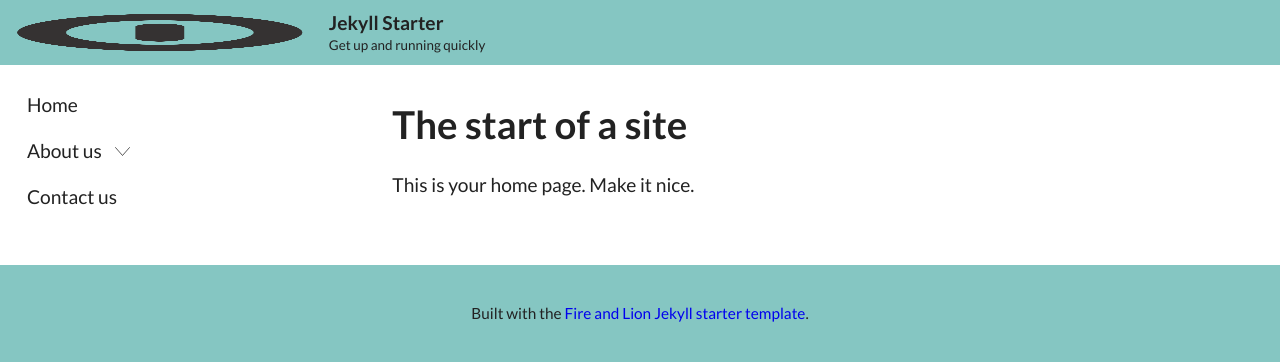
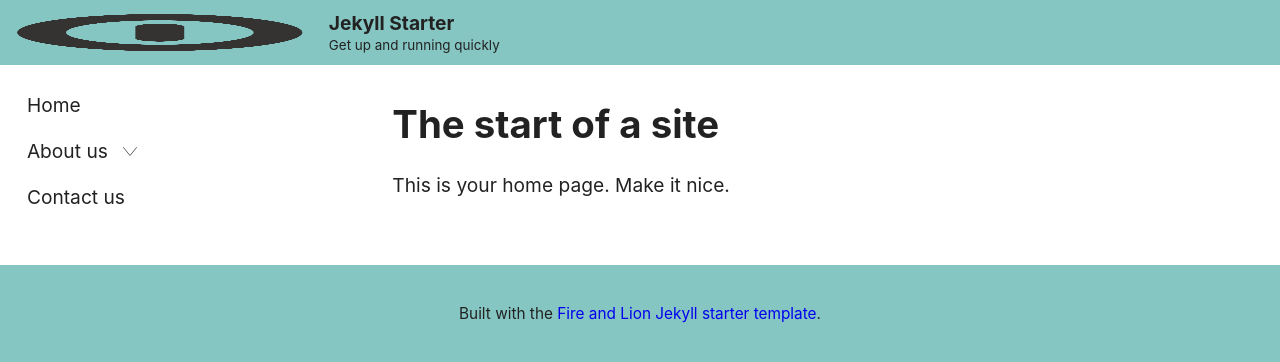
Before and after one commit to fireandlion/jekyll-starter, a Jekyll site: the page built from index.md, in a window 1280 px wide. Shown: the top 362 px of the page. Built offline with Jekyll 4.4.1, drawn with Linux system fonts in a browser that asks for light colours.

Commit message:
Use system fonts

```diff
--- a/css/styles.scss
+++ b/css/styles.scss
@@ -18,17 +18,19 @@ $border-radius: 0.02em;
 
 // Fonts
 $font-size: 1.2em;
-$font-main: "Lato", sans-serif;
-$font-secondary: "Lato", sans-serif;
+$font-main: -apple-system, BlinkMacSystemFont, "Segoe UI", Roboto, Oxygen-Sans, Ubuntu, Cantarell, "Helvetica Neue", sans-serif;
+$font-secondary: "Apple Garamond", "Baskerville", "Times New Roman", "Droid Serif", "Times","Source Serif Pro", serif;
+$font-monospace: "SF Mono", "Monaco", "Inconsolata", "Fira Mono", "Droid Sans Mono", "Source Code Pro", monospace;
 $side-nav-font-size: 1em;
 $dropdown-nav-font-size: 0.8em;
 $footer-font-size: 0.8em;
 $caption-font-size: 0.8em;
 
 // Font @import or @font-face
-// Use @import to use fonts hosted elsewhere, or
-// for @font-face snippets, try https://github.com/arthurattwell/font-faces
-@import url('https://fonts.googleapis.com/css?family=Lato:400,400i,700,700i');
+// By default (above) we use system fonts.
+// Use @import here to use fonts hosted elsewhere. Example commented out below.
+// For easy @font-face snippets, try https://github.com/arthurattwell/font-faces
+// @import url('https://fonts.googleapis.com/css?family=Lato:400,400i,700,700i');
 
 // Colour palette
 $background-color-dark: #2d7375;
@@ -37,6 +39,7 @@ $background-color-light: #ffffff;
 $text-color-dark: #222222;
 $text-color-mid: #e1e1e1;
 $text-color-light: #ffffff;
+$masthead-color: $background-color-mid;
 $side-nav-color: $background-color-light;
 $dropdown-nav-color: $background-color-mid;
 $footer-background-color: $background-color-mid;
```
